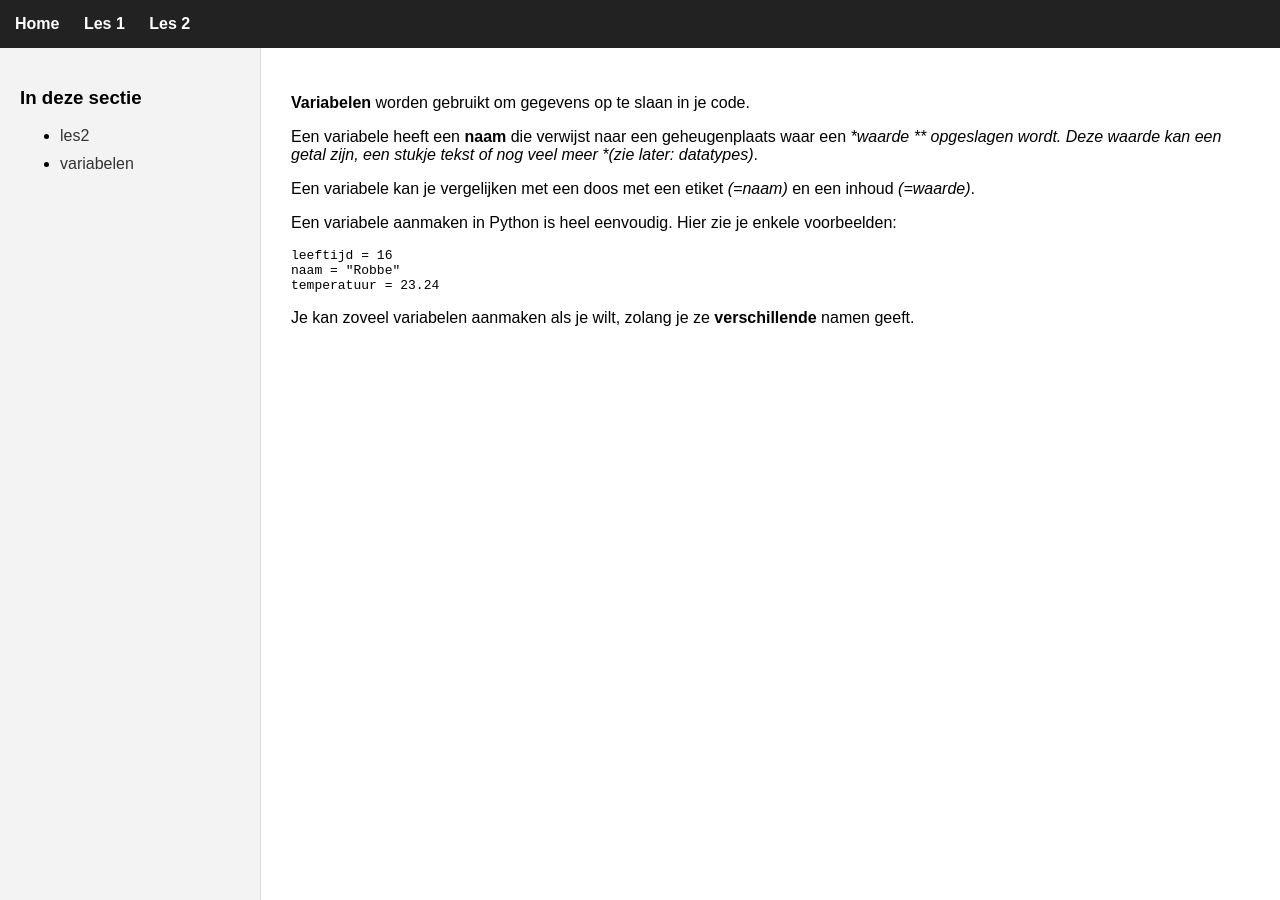
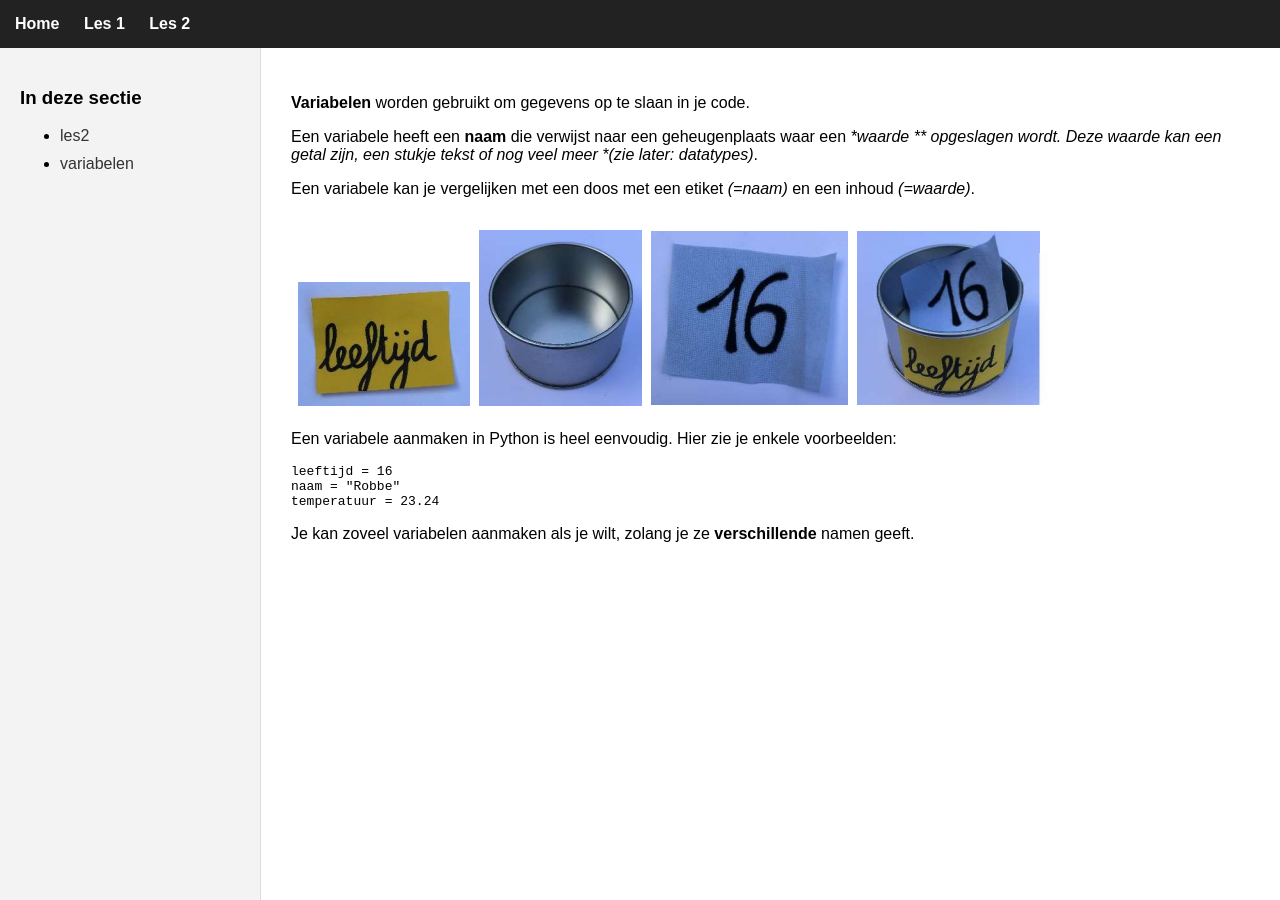
Before and after one commit to milanvandeput/milanvandeput.github.io, a Jekyll site: the page built from les2/variabelen.md, in a window 1280 px wide. Built offline with Jekyll 4.4.1, drawn with Linux system fonts in a browser that asks for light colours.

Commit message:
Update variabelen.md

````diff
--- a/les2/variabelen.md
+++ b/les2/variabelen.md
@@ -10,6 +10,7 @@ Een variabele heeft een **naam** die verwijst naar een geheugenplaats waar een *
 
 Een variabele kan je vergelijken met een doos met een etiket *(=naam)* en een inhoud *(=waarde)*.
 
+![Variabele](/assets/images/variabele.png)
 
 Een variabele aanmaken in Python is heel eenvoudig. Hier zie je enkele voorbeelden:
 ```python
````
